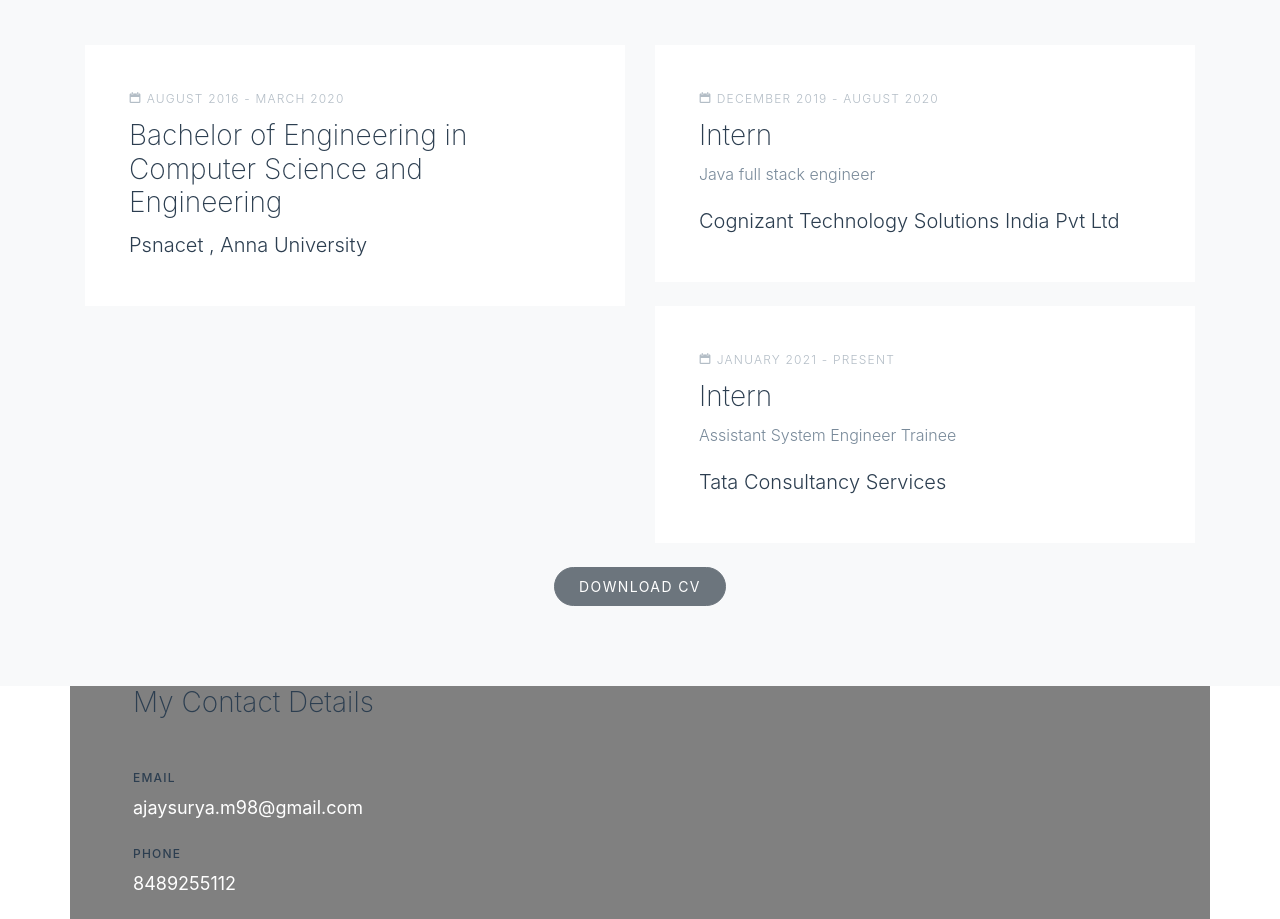
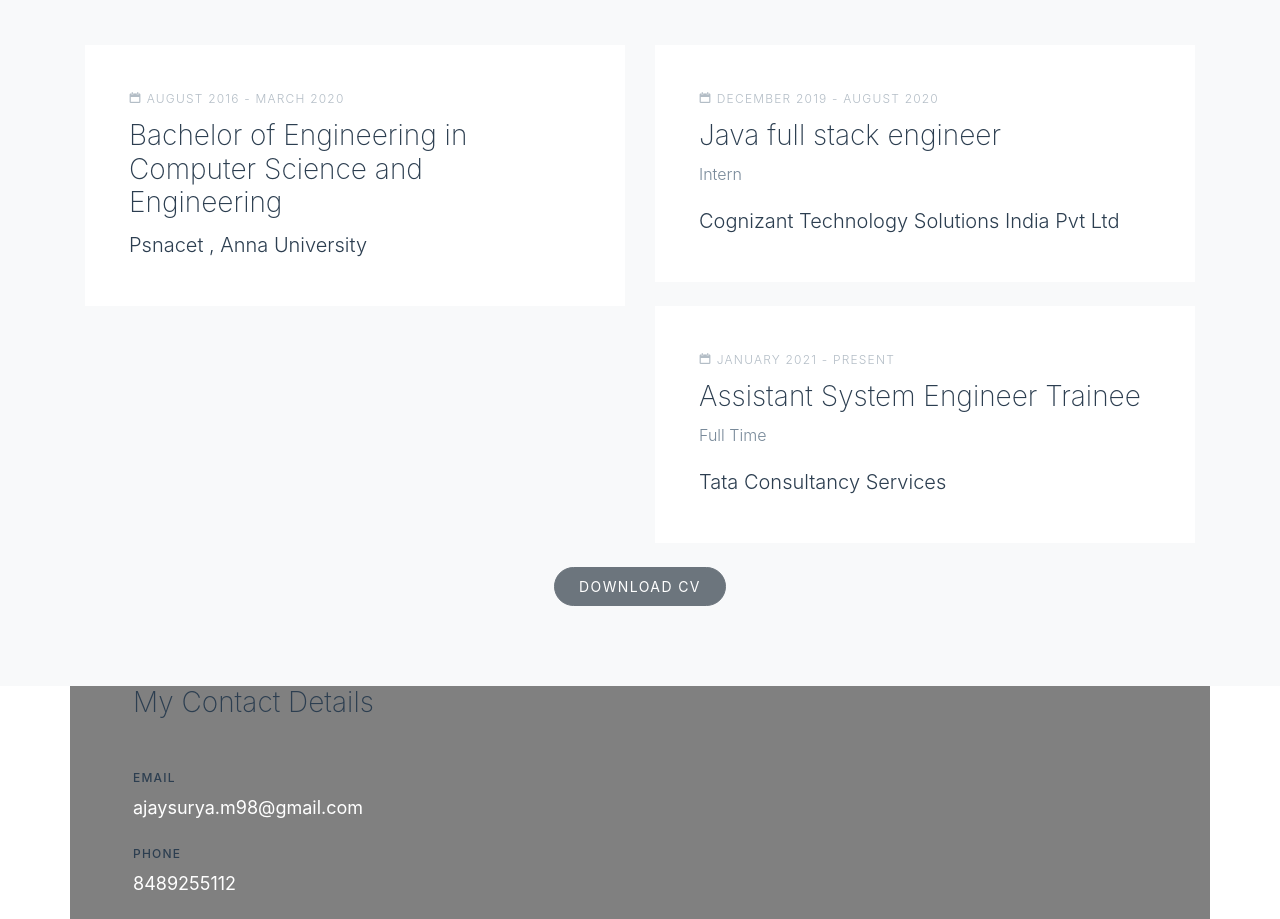
Before and after one commit to ajaysurya8888/ajaysurya8888.github.io, a plain HTML site: page index.html in a window 1280 px wide. Shown: the part 2748-3667 px from the top of the page. Drawn offline with Linux system fonts and the light colour scheme; files whose address does not match are found by name.

Commit message:
Update index.html

```diff
--- a/index.html
+++ b/index.html
@@ -194,15 +194,15 @@
 
             <div class="resume-item mb-4">
               <span class="date"><span class="icon-calendar"></span> December 2019 - August 2020</span>
-              <h3>Intern</h3>
-              <p>Java full stack engineer</p>
+              <h3>Java full stack engineer</h3>
+              <p>Intern</p>
 			  <span class="school">Cognizant Technology Solutions India Pvt Ltd</span>
             </div>
 
 		<div class="resume-item mb-4">
               <span class="date"><span class="icon-calendar"></span> January 2021 - Present</span>
-              <h3>Intern</h3>
-              <p>Assistant System Engineer Trainee</p>
+              <h3>Assistant System Engineer Trainee</h3>
+              <p>Full Time</p>
 			  <span class="school">Tata Consultancy Services</span>
             </div>
 
```
